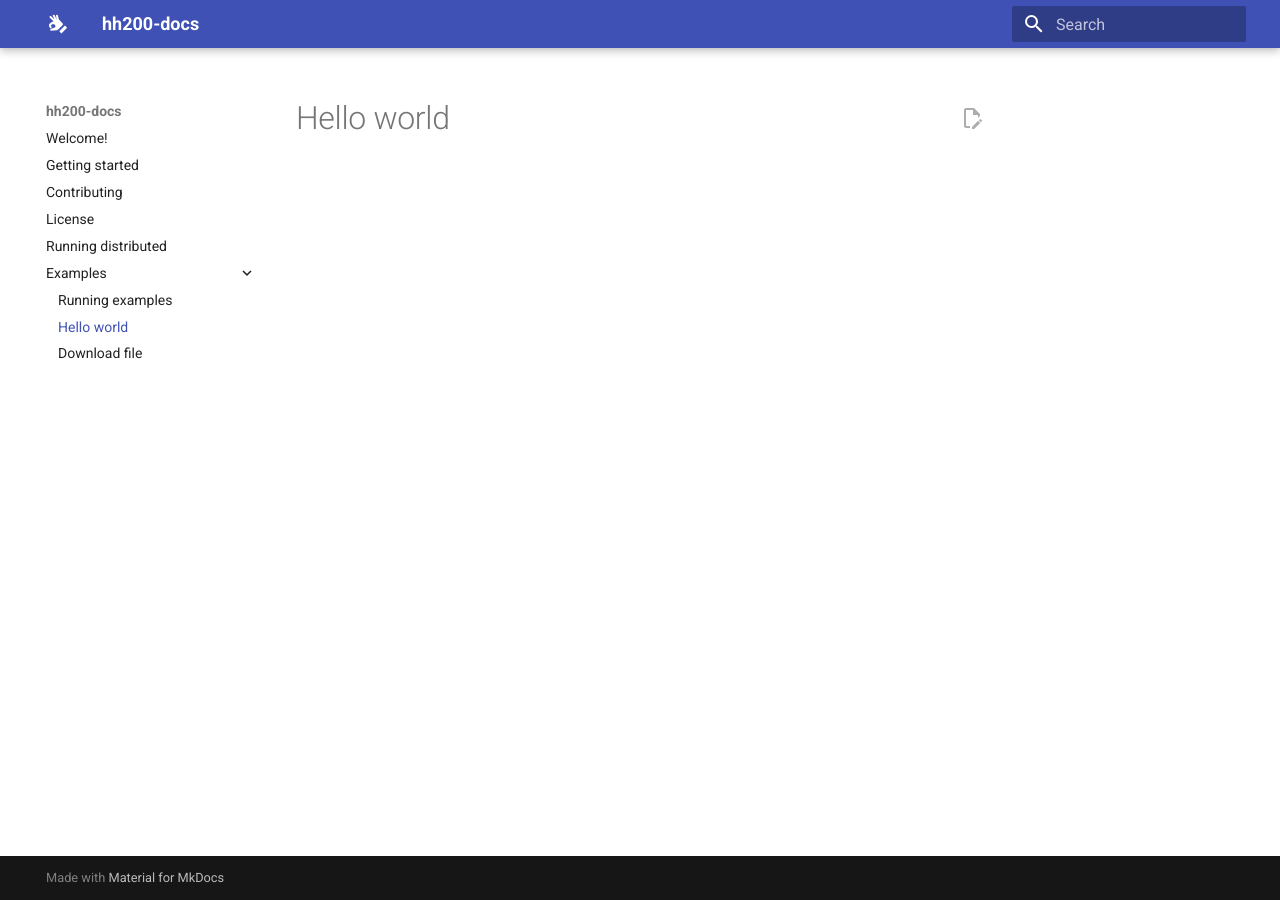
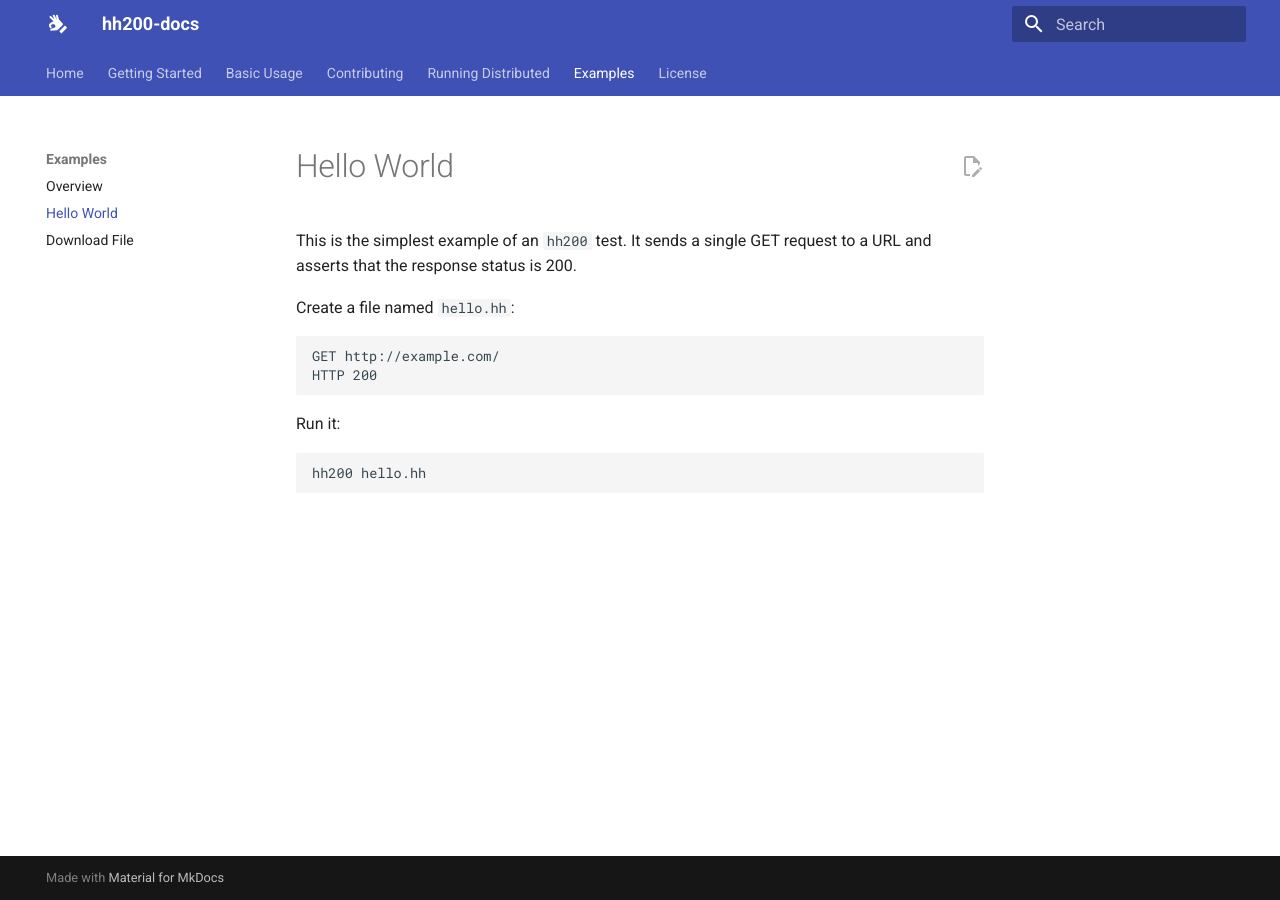
Before and after one commit to tbmreza/hh200-docs, an MkDocs documentation site: the page built from docs/examples/001-hello-world.md, in a window 1280 px wide. Built offline with MkDocs 1.6.1 and Material for MkDocs 9.7.7, drawn with Linux system fonts in a browser that asks for light colours; comment, search, counter and statistics services are not loaded.

Commit message:
Add and populate documentation pages with nav structure
- Create `docs/002-basic-usage.md` to explain basic usage.
- Populate `docs/examples/001-hello-world.md` with a simple example.
- Populate `docs/examples/002-download-file.md` with a file download example.
- Rename `docs/running-distributed.md` to `docs/004-running-distributed.md` for consistent ordering.
- Update `mkdocs.yml` to include a `nav` section and enable `navigation.tabs` for better site structure.

````diff
--- a/docs/examples/001-hello-world.md
+++ b/docs/examples/001-hello-world.md
@@ -1 +1,16 @@
-# Hello world
+# Hello World
+
+This is the simplest example of an `hh200` test. It sends a single GET request to a URL and asserts that the response status is 200.
+
+Create a file named `hello.hh`:
+
+```
+GET http://example.com/
+HTTP 200
+```
+
+Run it:
+
+```sh
+hh200 hello.hh
+```
--- a/mkdocs.yml
+++ b/mkdocs.yml
@@ -1,11 +1,26 @@
 site_name: hh200-docs
 repo_url: https://github.com/tbmreza/hh200-docs
 edit_uri: edit/main/docs/
+
+nav:
+  - Home: index.md
+  - Getting Started: 001-getting-started.md
+  - Basic Usage: 002-basic-usage.md
+  - Contributing: 003-contributing.md
+  - Running Distributed: 004-running-distributed.md
+  - Examples:
+      - Overview: examples/index.md
+      - Hello World: examples/001-hello-world.md
+      - Download File: examples/002-download-file.md
+  - License: license.md
 
 theme:
   name: material
   features:
     - content.action.edit
+    - navigation.tabs
+    - navigation.sections
+    - navigation.expand
   icon:
     logo: material/hand-okay
 
````
Also changed, not shown: docs/002-basic-usage.md (added, +47 -0 lines), docs/examples/002-download-file.md (added, +14 -0 lines), docs/examples/download-file.md (deleted, +0 -1 lines), docs/004-running-distributed.md (renamed from docs/running-distributed.md).
